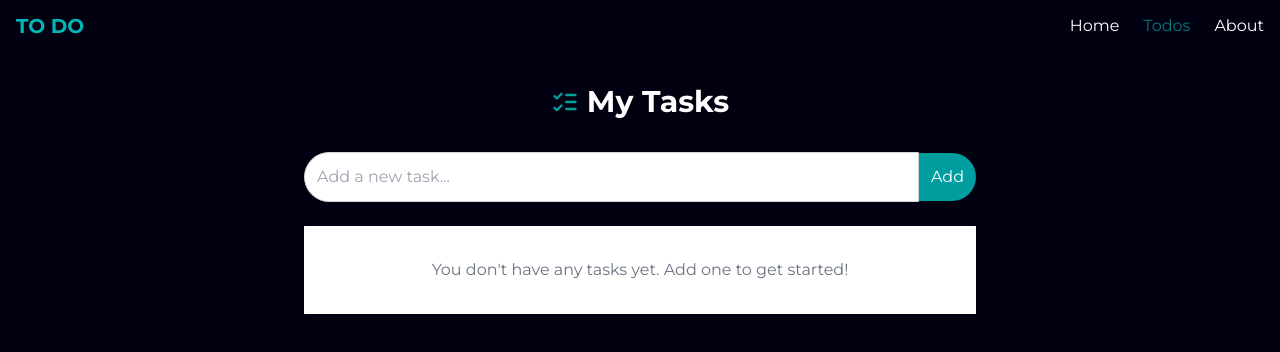
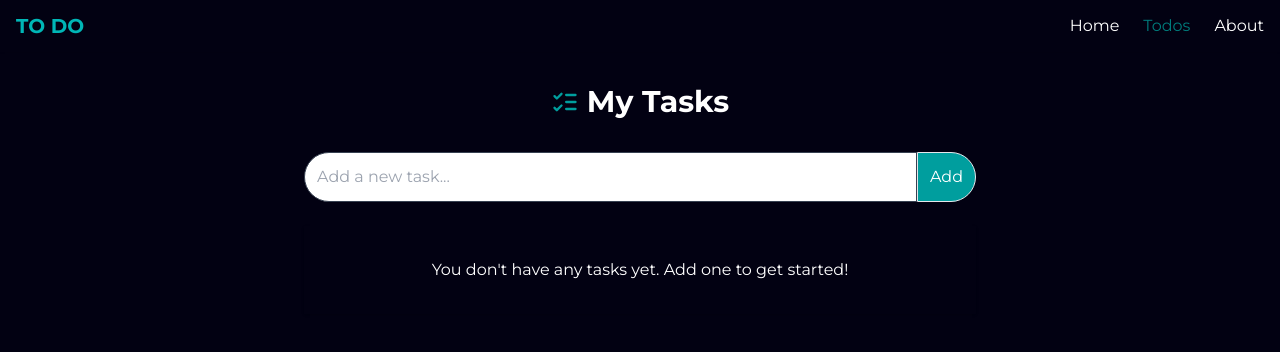
Before and after one commit to cindybruikman/assessment-to-do, a React (Create React App) app: page /todo in a window 1280 px wide. Shown: the top 352 px of the page. Built offline with nearby package versions, Linux system fonts and the light colour scheme.

Commit message:
Enhance styling in AddTodoForm and TodoItem components; update TodoPage for improved UI consistency

```diff
--- a/src/components/AddTodoForm.jsx
+++ b/src/components/AddTodoForm.jsx
@@ -32,11 +32,11 @@ const AddTodoForm = () => {
           placeholder="Add a new task..."
           value={title}
           onChange={(e) => setTitle(e.target.value)}
-          className="flex-1 p-3 border border-gray-300 rounded-l-full focus:outline-none focus:ring-2 focus:ring-green-500 focus:border-transparent"
+          className="flex-1 p-3 border border-gray-700 rounded-l-full focus:outline-none focus:ring-2 focus:ring-green-500 focus:border-transparent text-black"
         />
         <button
           type="submit"
-          className="bg-green-600 hover:bg-green-700 text-white p-3 rounded-r-full transition-colors duration-200"
+          className="bg-green-600 hover:bg-green-700 text-white p-3 border border-green rounded-r-full transition-colors duration-200"
         >
           Add
         </button>
--- a/src/components/TodoItem.jsx
+++ b/src/components/TodoItem.jsx
@@ -87,7 +87,7 @@ const TodoItem = ({ todo }) => {
         ) : (
           <span
             className={`flex-1 truncate ${
-              todo.completed ? "text-gray-400 line-through" : "text-gray-800"
+              todo.completed ? "text-white-400 line-through" : "text-white-800"
             }`}
           >
             {todo.text}
--- a/src/pages/TodoPage.jsx
+++ b/src/pages/TodoPage.jsx
@@ -17,9 +17,9 @@ const TodoPage = () => {
 
         <AddTodoForm />
 
-        <div className="bg-white rounded-lg shadow">
+        <div className="rounded-lg shadow">
           {todos.length === 0 ? (
-            <div className="p-8 text-center text-gray-500">
+            <div className="p-8 text-center text-white">
               <p>You don't have any tasks yet. Add one to get started!</p>
             </div>
           ) : (
```
